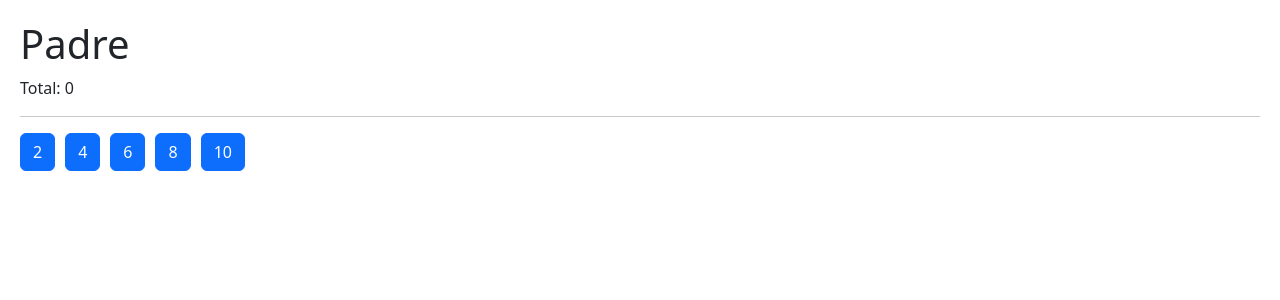
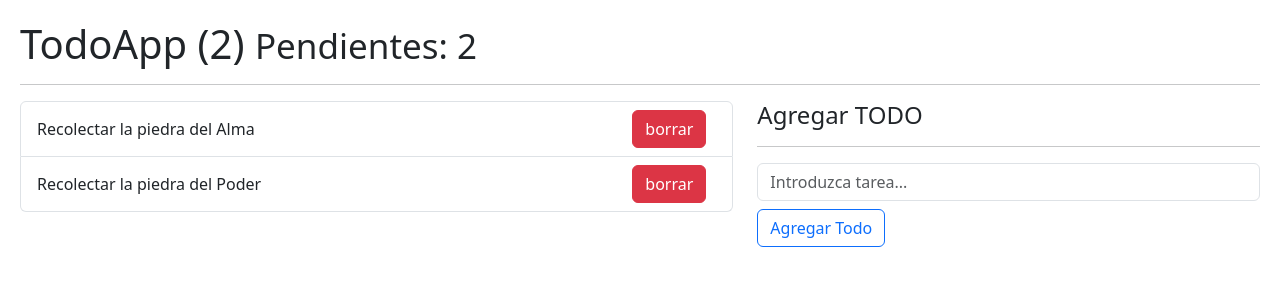
Before and after one commit to AlexRodRom/05-hook-app, a React (Vite) app: page / in a window 1280 px wide. Shown: the top 300 px of the page. Built offline with nearby package versions, Linux system fonts and the light colour scheme.

Commit message:
Add Tarea 08-useReducer sin usar useForm

```diff
--- /dev/null
+++ b/src/08-useReducer/TodoAdd.jsx
@@ -0,0 +1,54 @@
+import { useState } from "react"
+
+export const TodoAdd = ({ onNewTodo }) => {
+
+    const [newTodo, setNewTodo] = useState({ id:0, description:'',done:false});
+
+    const { description } = newTodo;
+
+    const onInputChange = ({ target }) => {
+        const { value } = target;
+
+        //console.log({...newTodo});
+        setNewTodo(
+            {
+                ...newTodo,
+                description: value
+            }
+        );
+        //console.log(newTodo);
+    }
+
+    const onSubmit = ( event ) => {
+        event.preventDefault();
+        //console.log({...newTodo});
+        setNewTodo(
+            {
+                ...newTodo,
+                id: new Date().getTime(),
+                done: false
+            }
+        );
+        console.log({...newTodo});
+        //onNewTodo({...newTodo});
+    }
+
+    return (
+        <>
+            <form onSubmit={ onSubmit }>
+                <input
+                    type='text'
+                    placeholder="Introduzca tarea..."
+                    className="form-control"
+                    value = { description }
+                    onChange={ onInputChange }
+                />
+                <button
+                    type='submit'
+                    className="btn btn-outline-primary mt-2">
+                        Agregar Todo
+                </button>
+            </form>
+        </>
+    )
+}
--- /dev/null
+++ b/src/08-useReducer/TodoApp.jsx
@@ -0,0 +1,45 @@
+import { useReducer } from "react"
+import { todoReducer } from "./todoReducer";
+import { TodoList } from "./todoList";
+import { TodoAdd } from "./TodoAdd";
+
+export const TodoApp = () => {
+
+    const initialState = [
+        {
+            id: new Date().getTime(),
+            description: 'Recolectar la piedra del Alma',
+            done: false
+        },
+        {
+            id: new Date().getTime() * 3,
+            description: 'Recolectar la piedra del Poder',
+            done: false
+        }
+    ];
+
+    const handleNewTodo = ( todo ) => {
+        console.log( todo );
+    }
+
+    const [todos, dispatch ] = useReducer( todoReducer(), initialState )
+
+    return (
+
+        <>
+            <h1>TodoApp ({ todos.length }) <small>Pendientes: 2</small></h1>
+            <hr/>
+
+            <div className="row">
+                <div className="col-7">
+                    <TodoList todos={ todos }></TodoList>
+                </div>
+                <div className="col-5">
+                    <h4>Agregar TODO</h4>
+                    <hr/>
+                    <TodoAdd onNewTodo = { handleNewTodo }></TodoAdd>
+                </div>
+            </div>
+        </>
+    )
+}
--- /dev/null
+++ b/src/08-useReducer/TodoItem.jsx
@@ -0,0 +1,14 @@
+
+export const TodoItem = ({ todo }) => {
+  return (
+    <>
+        <li className="list-group-item d-flex justify-content-between">
+            <span className="align-self-center">{ todo.description}</span>
+            <button
+                className="btn btn-danger">
+                borrar
+            </button>
+        </li>
+    </>
+  )
+}
--- /dev/null
+++ b/src/08-useReducer/TodoList.jsx
@@ -0,0 +1,19 @@
+import { TodoItem } from "./TodoItem"
+
+export const TodoList = ({ todos}) => {
+  return (
+    <>
+        <ul className="list-group">
+            {
+                todos.map( todo => (
+                        <TodoItem
+                            key = { todo.id }
+                            todo = { todo }
+                        ></TodoItem>
+                    )
+                )
+            }
+        </ul>
+    </>
+  )
+}
--- /dev/null
+++ b/src/08-useReducer/intro-reducer.js
@@ -0,0 +1,32 @@
+
+
+const initialState = [{
+    id:1,
+    todo: 'Recolectar la piedra del Alma',
+    done: false
+}];
+
+const todoReducer = ( state = initialState, action = {})  => {
+
+    if( action.type === '[TODO] add Todo' ) return [ ...state, action.payload ];
+
+    return state;
+
+}
+
+let todos = todoReducer();
+
+const newTodo = {
+    id:2,
+    todo: 'Recolectar la piedra del Poder',
+    done: false
+}
+
+const AddTodoAction = {
+    type:'[TODO] add Todo',
+    payload: newTodo
+}
+
+todos = todoReducer(initialState, AddTodoAction)
+
+console.log({state: todos});
--- /dev/null
+++ b/src/08-useReducer/todoReducer.js
@@ -0,0 +1,12 @@
+
+
+    export const todoReducer = ( initialState = [], action = {} ) => {
+
+        switch (action.type) {
+            case 'ABC':
+                throw new Error ("Action.type = 'ABC' no está implementado!");
+            default:
+                return initialState;
+        }
+
+    }
--- a/src/main.jsx
+++ b/src/main.jsx
@@ -9,10 +9,12 @@
 // import { Memorize } from './06-memos/Memorize'
 // import { MemoHook } from './06-memos/MemoHook'
 //import { CallBackHook } from './06-memos/CallBackHook'
-import { Padre } from './07-tarea-memo/Padre'
+//import { Padre } from './07-tarea-memo/Padre'
+//import './08-useReducer/intro-reducer';
+import { TodoApp } from './08-useReducer/TodoApp';
 
 ReactDOM.createRoot(document.getElementById('root')).render(
   // <React.StrictMode>
-    <Padre />
+      <TodoApp />
   // </React.StrictMode>,
- )
+)
```
